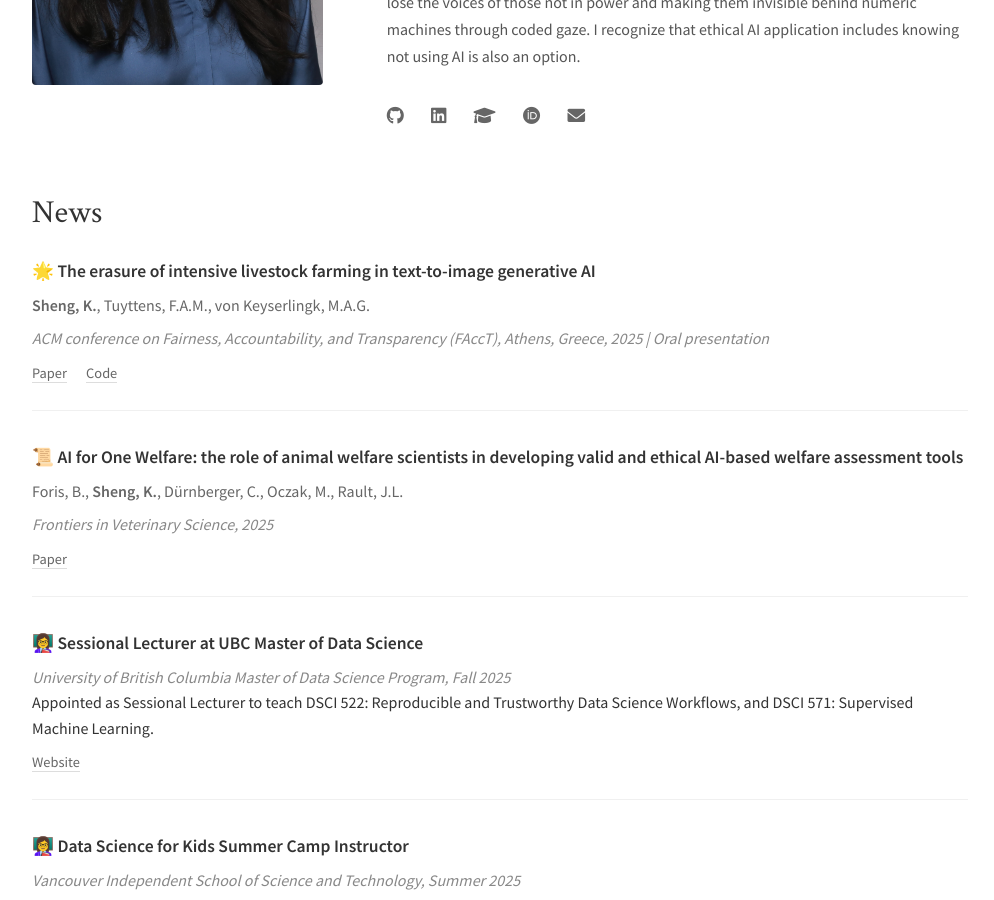
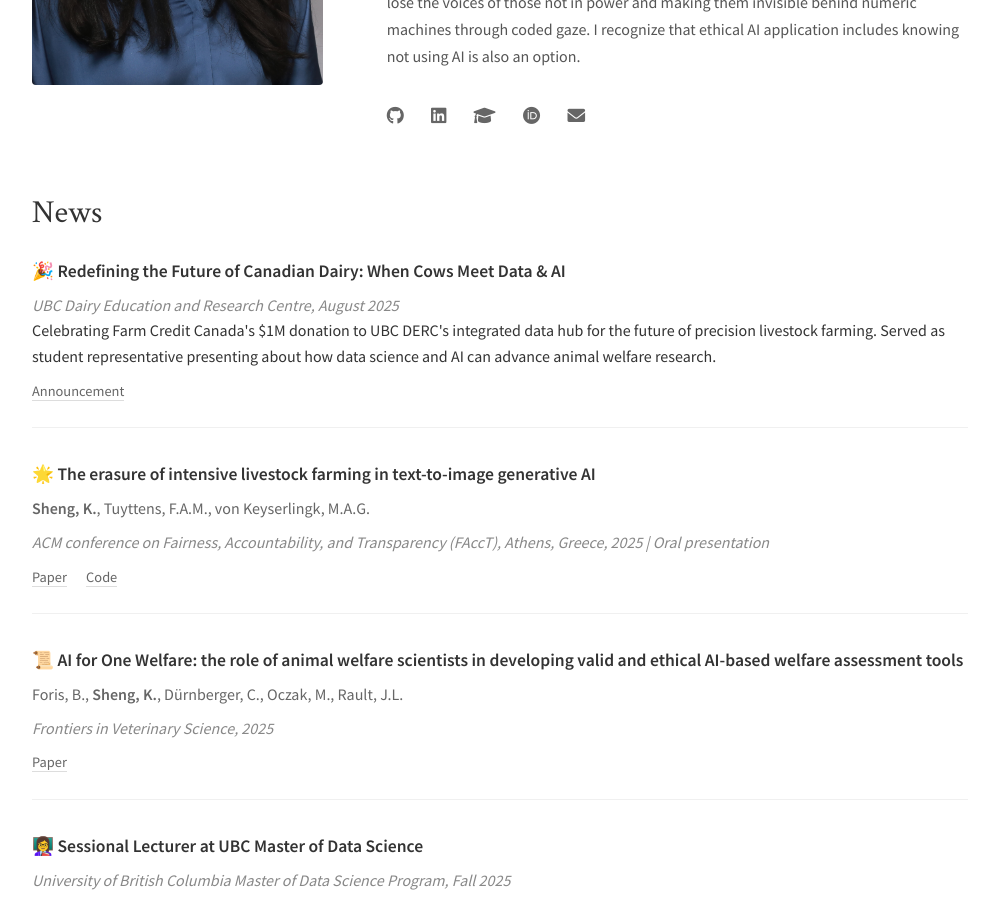
Before and after one commit to skysheng7/skysheng7.github.io, a Jekyll site: the page built from index.html, in a window 1280 px wide and 900 px high, scrolled down 548 px. Shown: the whole window, without its empty margins (140-1134 px from the left). Built offline with Jekyll 4.4.1, drawn with Linux system fonts in a browser that asks for light colours.

Commit message:
update add speech

```diff
--- a/index.html
+++ b/index.html
@@ -30,6 +30,15 @@ description: "Sky Sheng - PhD Candidate at UBC specializing in AI bias and Appli
 
 <section class="recent-highlights">
     <h2>News</h2>
+    <div class="publication-item">
+        <div class="publication-title">🎉 Redefining the Future of Canadian Dairy: When Cows Meet Data & AI</div>
+        <div class="publication-venue">UBC Dairy Education and Research Centre, August 2025</div>
+        <div class="publication-description">Celebrating Farm Credit Canada's $1M donation to UBC DERC's integrated data hub for the future of precision livestock farming. Served as student representative presenting about how data science and AI can advance animal welfare research.</div>
+        <div class="publication-links">
+            <a href="https://www.landfood.ubc.ca/ubc-dairy-centre-receives-funding-for-a-new-integrated-data-hub/" target="_blank">Announcement</a>
+        </div>
+    </div>
+
     <div class="publication-item">
         <div class="publication-title">🌟 The erasure of intensive livestock farming in text-to-image generative AI</div>
         <div class="publication-authors"><strong>Sheng, K.</strong>, Tuyttens, F.A.M., von Keyserlingk, M.A.G.</div>
--- a/speaking.html
+++ b/speaking.html
@@ -20,6 +20,12 @@ title: Speaking
         <div class="talk-title">The erasure of intensive livestock farming in text-to-image generative AI</div>
         <div class="talk-venue">UBC LFS Graduate Student Conference, Vancouver, BC, Canada</div>
         <div class="talk-description">Oral Presentation | 🏆 Second Place Winner</div>
+    </div>
+
+    <div class="talk-item">
+        <div class="talk-title">Redefining the Future of Canadian Dairy: When Cows Meet Data & AI</div>
+        <div class="talk-venue">UBC Dairy Education and Research Centre, Agassiz, BC, Canada</div>
+        <div class="talk-description">Celebrating <a href="https://www.landfood.ubc.ca/ubc-dairy-centre-receives-funding-for-a-new-integrated-data-hub/" target="_blank">Farm Credit Canada's $1M donation</a> to the UBC-Dairy Integrated Data Hub | Student representative presentation</div>
     </div>
 
     <div class="talk-item">
```
Also changed, not shown: 3 other files.
